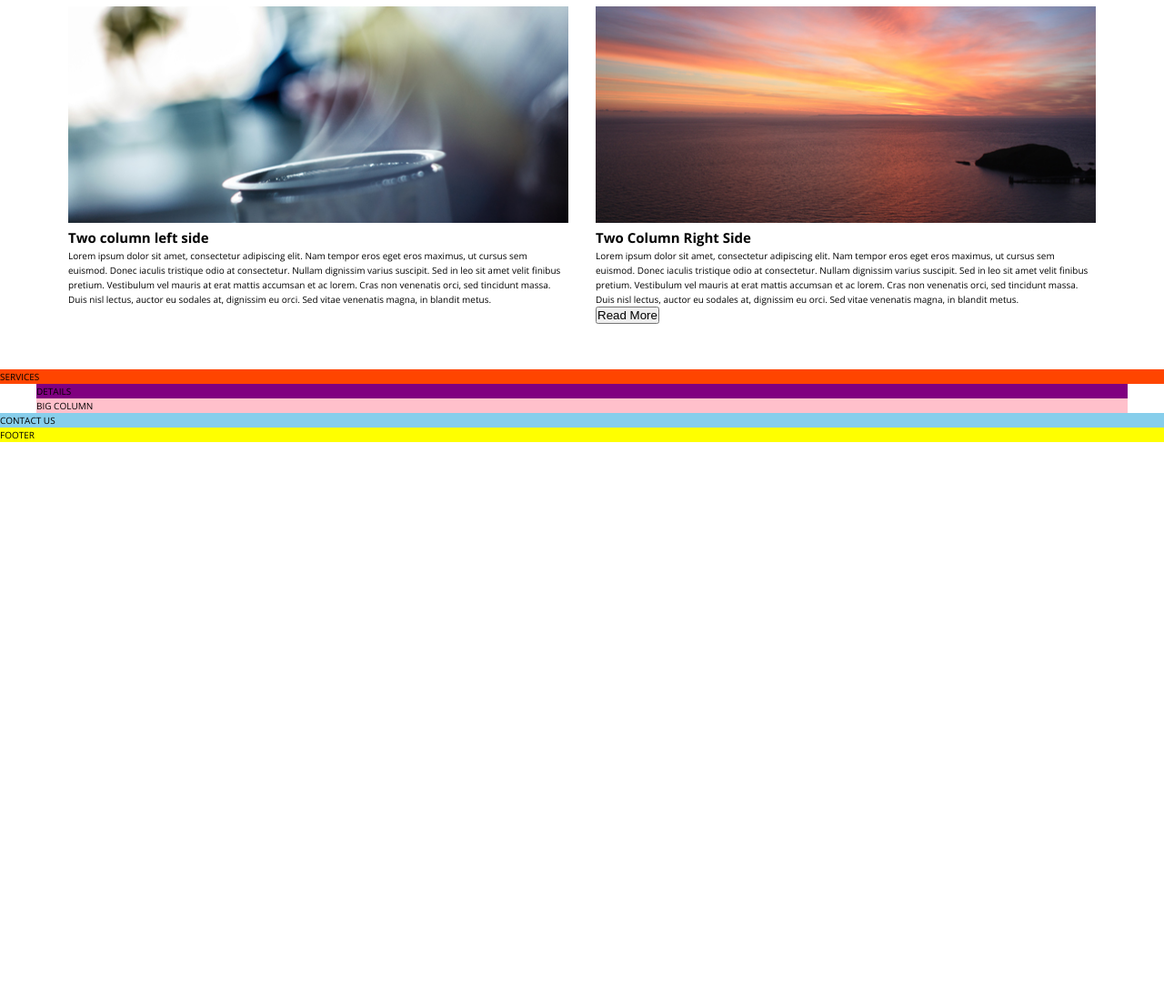
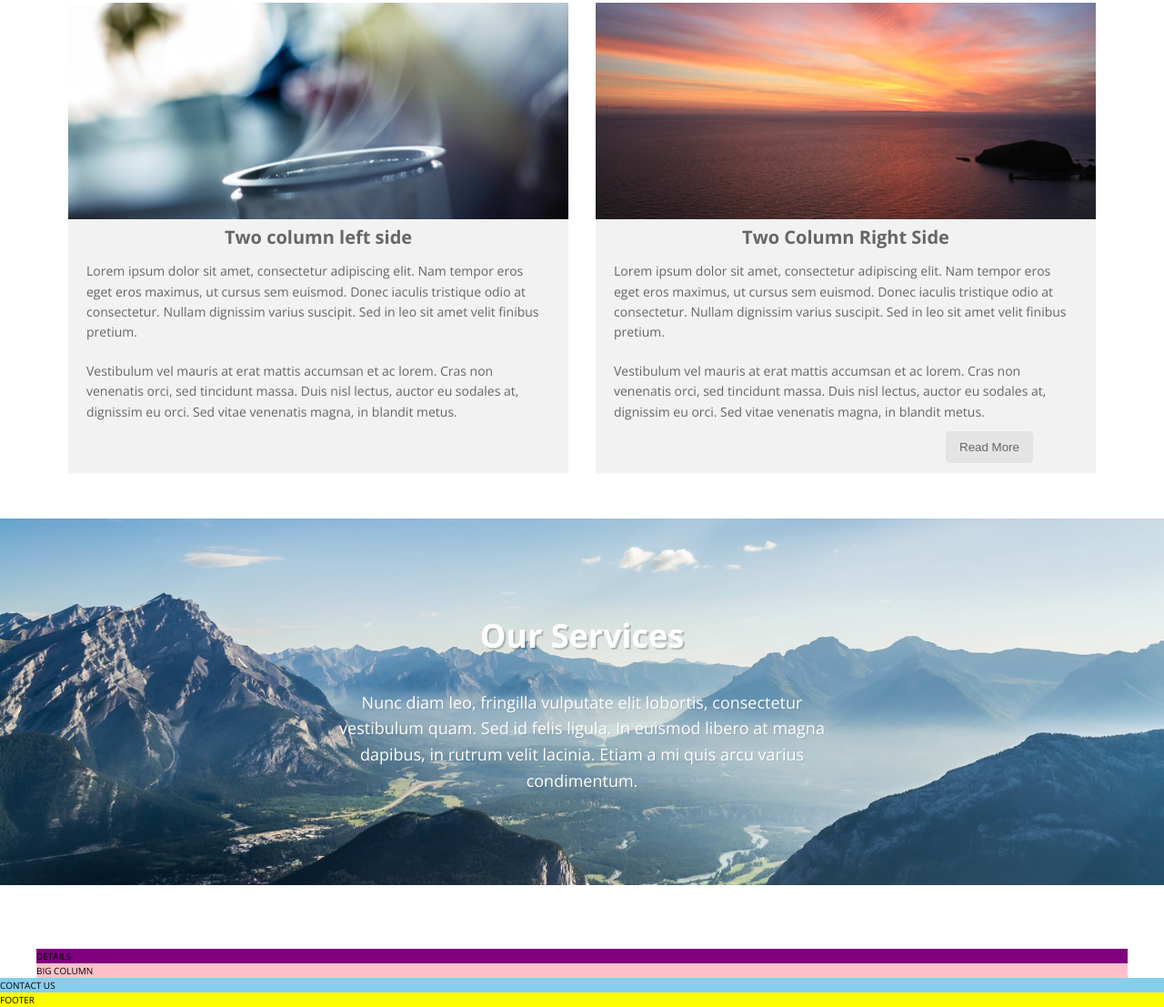
Before and after one commit to crichmond-clark/conquer-template-clone, a website: page index.html in a window 1280 px wide. Shown: the part 1322-2429 px from the top of the page at 91% size. Before the commit the page ends 1808 px from the top, so only its background shows below. Drawn offline with nearby package versions, Linux system fonts and the light colour scheme.

Commit message:
Added services section and minor improvments to cta card layouts

```diff
--- a/index.html
+++ b/index.html
@@ -41,7 +41,7 @@
 
     <section class="cta" id="cta">
       <div class="cta__card cta__card-1">
-        <div class="cta__img-container"><img src="src/img/1-1.jpg" alt="Card 1 Image" class="cta__img"></div>
+        <img src="src/img/1-1.jpg" alt="Card 1 Image" class="cta__img">
         <div class="cta__content">
           <h2 class="cta__heading cta__heading-1">
             Bootstrap v3.3.6
@@ -55,7 +55,7 @@
         <button class="cta__button cta__button-1">Button Green</button>
       </div>
       <div class="cta__card cta__card-2">
-        <div class="cta__img-container"><img src="src/img/1-1.jpg" alt="Card 2 Image" class="cta__img"></div>
+        <img src="src/img/1-1.jpg" alt="Card 2 Image" class="cta__img">
         <div class="cta__content">
           <h2 class="cta__heading cta__heading-2">
             Responsive Design
@@ -69,7 +69,7 @@
         <button class="cta__button cta__button-2">See Details</button>
       </div>
       <div class="cta__card cta__card-3">
-        <div class="cta__img-content"><img src="src/img/1-3.jpg" alt="Card 3 Image" class="cta__img"></div>
+        <img src="src/img/1-3.jpg" alt="Card 3 Image" class="cta__img">
         <div class="cta__content">
           <h2 class="cta__heading cta__heading-3">
             Parallax Layout
@@ -91,11 +91,13 @@
           <h2 class="story__heading">
             Two column left side
           </h2>
-          <p class="story_text">
+          <p class="story__text">
             Lorem ipsum dolor sit amet, consectetur adipiscing elit. Nam tempor eros eget eros maximus, ut cursus sem
             euismod. Donec
             iaculis tristique odio at consectetur. Nullam dignissim varius suscipit. Sed in leo sit amet velit finibus
             pretium.
+          </p>
+          <p class="story__text">
             Vestibulum vel mauris at erat mattis accumsan et ac lorem. Cras non venenatis orci, sed tincidunt massa.
             Duis nisl
             lectus, auctor eu sodales at, dignissim eu orci. Sed vitae venenatis magna, in blandit metus.
@@ -108,22 +110,29 @@
           <h2 class="story__heading">
             Two Column Right Side
           </h2>
-          <p class="story_text">
+          <p class="story__text">
             Lorem ipsum dolor sit amet, consectetur adipiscing elit. Nam tempor eros eget eros maximus, ut cursus sem
             euismod. Donec
             iaculis tristique odio at consectetur. Nullam dignissim varius suscipit. Sed in leo sit amet velit finibus
             pretium.
+          </p>
+          <p class="story__text">
             Vestibulum vel mauris at erat mattis accumsan et ac lorem. Cras non venenatis orci, sed tincidunt massa.
             Duis nisl
             lectus, auctor eu sodales at, dignissim eu orci. Sed vitae venenatis magna, in blandit metus.
           </p>
         </div>
-        <button class="story__button">Read More</button>
+        <button class="story__button"><a href="#">Read More</a></button>
       </div>
     </section>
 
     <section class="services" id="services">
-      SERVICES
+      <div class="services__content">
+        <h2 class="services__heading">Our Services</h2>
+        <p class="services__text">Nunc diam leo, fringilla vulputate elit lobortis, consectetur vestibulum quam. Sed id
+        felis ligula. In euismod libero at magna dapibus, in rutrum velit lacinia.
+        Etiam a mi quis arcu varius condimentum.</p>
+      </div>
     </section>
 
     <section class="details" id="details">
--- a/sass/base.scss
+++ b/sass/base.scss
@@ -38,6 +38,8 @@ body {
 
 a {
     outline: 0;
+    text-decoration: none;
+    color: $color-text-primary;
 }
 
 
--- a/sass/cta.scss
+++ b/sass/cta.scss
@@ -12,9 +12,8 @@
     &__card {
         background-color: $color-secondary;
         // margin: 0 2rem;
-        display: grid;
-        grid-template-columns: 1fr;
-        justify-items: center;
+        display: flex;
+        flex-direction: column;
 
     }
 
@@ -31,7 +30,7 @@
 
     &__content {
         padding: 0 2rem;
-        text-align: left;
+
 
 
     }
@@ -68,6 +67,7 @@
         font-size: 1.8rem;
         font-weight: 400;
         border-radius: .5rem;
+        align-self: center;
         margin-bottom: 4rem;
 
         &-1 {
--- a/sass/details.scss
+++ b/sass/details.scss
@@ -1,5 +1,6 @@
 .details {
     background-color: purple;
+    margin-top: 7rem;
 
     grid-column: 2 / 10;
 }
--- a/sass/services.scss
+++ b/sass/services.scss
@@ -1,5 +1,28 @@
 .services {
-    background-color: orangered;
+    background-image: url(/src/img/bg-2.jpg);
+    background-attachment: fixed;
+    background-size: cover;
     margin-top: 5rem;
     grid-column: 1 / -1;
+
+    display: grid;
+    justify-content: center;
+
+    &__content {
+        color: #fff;
+        padding: 10rem 35rem;
+        text-align: center;
+    }
+
+    &__heading {
+        font-size: 3.6rem;
+        text-shadow: .2rem .2rem 0 rgba(0, 0, 0, .2);
+        margin-bottom: 3rem;
+    }
+
+    &__text {
+        font-size: 1.8rem;
+        font-weight: 400;
+        text-shadow: .1rem .1rem 0 rgba(0, 0, 0, .1);
+    }
 }
--- a/sass/story.scss
+++ b/sass/story.scss
@@ -7,7 +7,43 @@
     column-gap: 3rem;
     justify-content: center;
 
+    &__card {
+        background-color: $color-secondary;
+
+
+    }
+
     &__img {
         width: 100%;
     }
+
+    &__content {
+        display: grid;
+        justify-items: center;
+    }
+    &__heading {
+        color: #666666;
+        font-size: 2rem;
+    }
+
+    &__text {
+        font-size: 1.4rem;
+        font-weight: 400;
+        color: $color-text-primary;
+        padding: 1rem 2rem;
+    }
+
+    &__button {
+        margin-left: 70%;
+        margin-bottom: 2%;
+        padding: 1rem 1.5rem;
+        background-color: #E4E4E4;
+        border: none;
+        border-radius: 5px;
+
+        &:hover,
+        &:active {
+            background-color: $color-secondary;
+        }
+    }
 }
```
Also changed, not shown: css/style.css.
